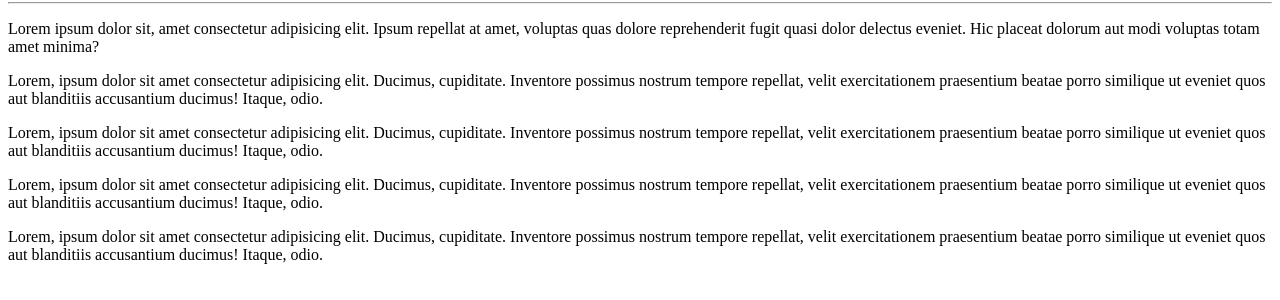
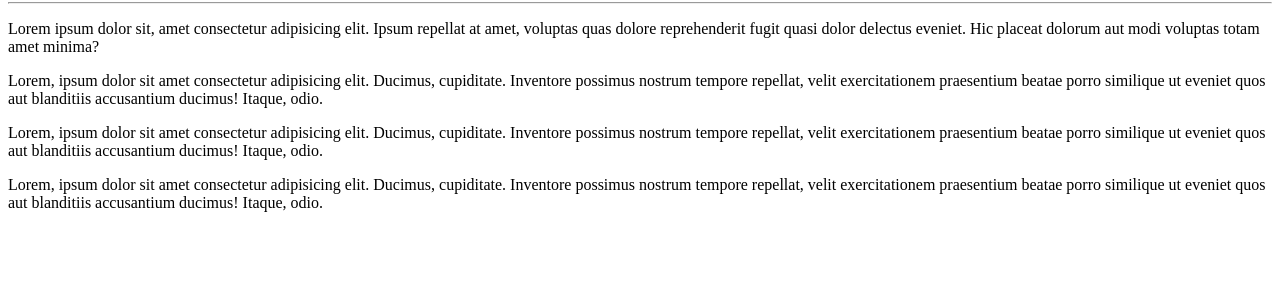
Before and after one commit to sajermann/Ola-Mundo, a plain HTML site: page site-exemplo/index.html in a window 1280 px wide. Shown: the part 78-378 px from the top of the page. Drawn offline with Linux system fonts and the light colour scheme.

Commit message:
5º Paragrafo Removido

```diff
--- a/site-exemplo/index.html
+++ b/site-exemplo/index.html
@@ -12,6 +12,6 @@
     <p>Lorem, ipsum dolor sit amet consectetur adipisicing elit. Ducimus, cupiditate. Inventore possimus nostrum tempore repellat, velit exercitationem praesentium beatae porro similique ut eveniet quos aut blanditiis accusantium ducimus! Itaque, odio.</p>
     <p>Lorem, ipsum dolor sit amet consectetur adipisicing elit. Ducimus, cupiditate. Inventore possimus nostrum tempore repellat, velit exercitationem praesentium beatae porro similique ut eveniet quos aut blanditiis accusantium ducimus! Itaque, odio.</p>
     <p>Lorem, ipsum dolor sit amet consectetur adipisicing elit. Ducimus, cupiditate. Inventore possimus nostrum tempore repellat, velit exercitationem praesentium beatae porro similique ut eveniet quos aut blanditiis accusantium ducimus! Itaque, odio.</p>
-    <p>Lorem, ipsum dolor sit amet consectetur adipisicing elit. Ducimus, cupiditate. Inventore possimus nostrum tempore repellat, velit exercitationem praesentium beatae porro similique ut eveniet quos aut blanditiis accusantium ducimus! Itaque, odio.</p>
+
 </body>
 </html>
```
